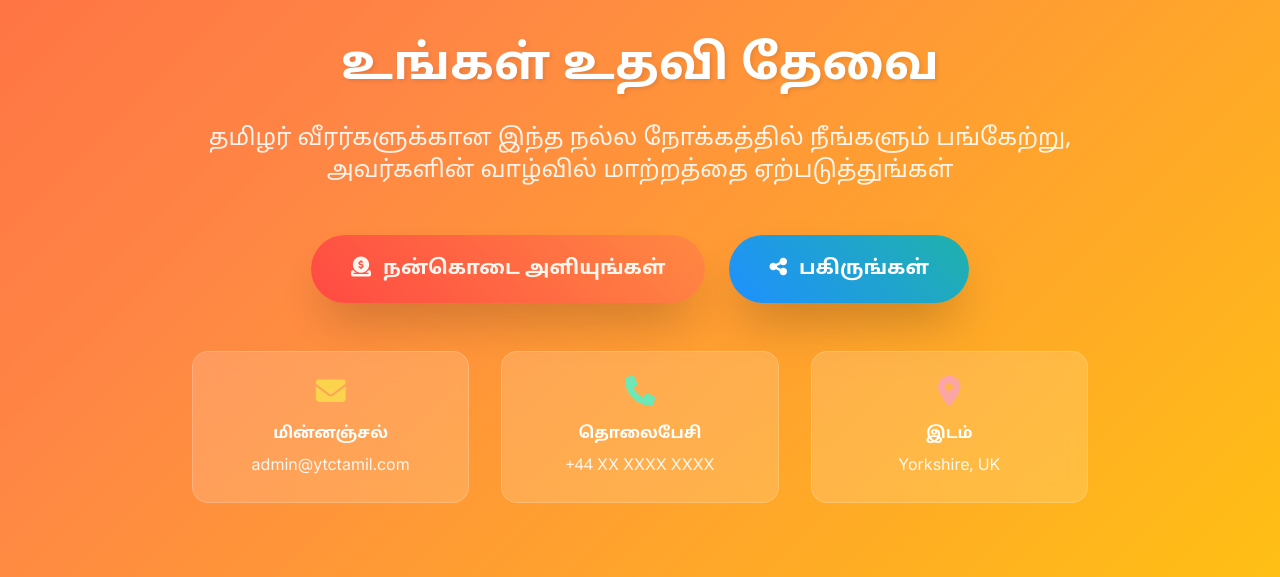
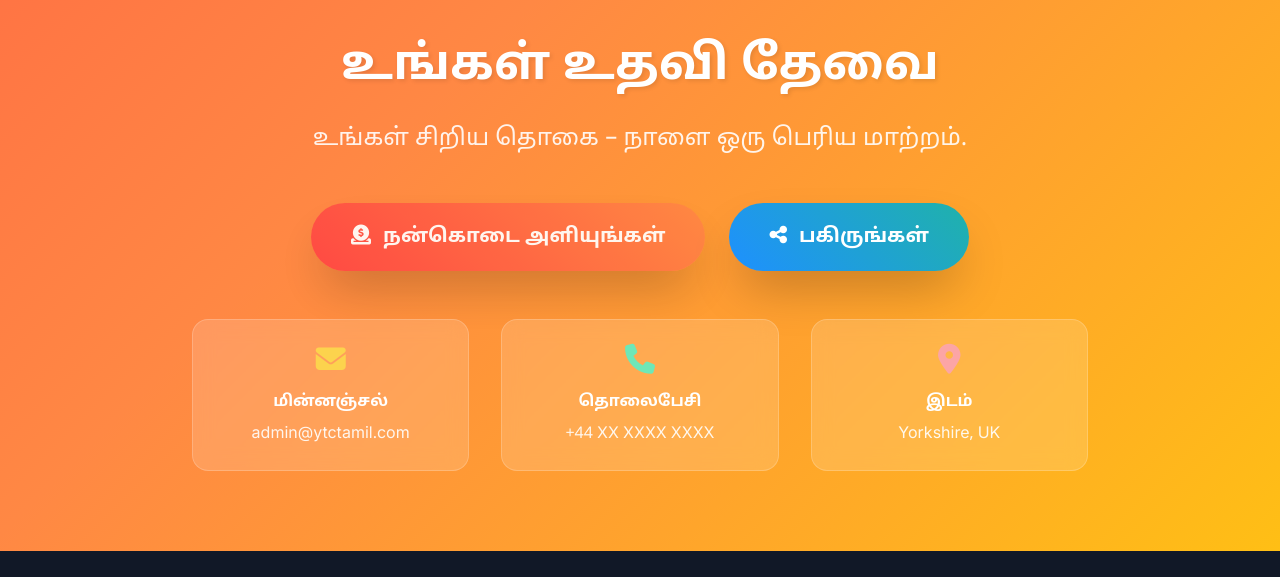
Before and after one commit to Fernando280773/YTCHelpforTamilHeroes, a website: page index.html in a window 1280 px wide. Shown: the part 3700-4277 px from the top of the page. Drawn offline with nearby package versions, Linux system fonts and the light colour scheme.

Commit message:
Update line 269: replace with 'உங்கள் சிறிய தொகை  – நாளை ஒரு பெரிய மாற்றம்.' (no other changes)

```diff
--- a/index.html
+++ b/index.html
@@ -269,7 +269,7 @@
                     உங்கள் உதவி தேவை
                 </h2>
                 <p class="text-xl md:text-2xl text-white mb-12 max-w-4xl mx-auto opacity-90">
-                    தமிழர் வீரர்களுக்கான இந்த நல்ல நோக்கத்தில் நீங்களும் பங்கேற்று, அவர்களின் வாழ்வில் மாற்றத்தை ஏற்படுத்துங்கள்
+                    உங்கள் சிறிய தொகை  – நாளை ஒரு பெரிய மாற்றம்.
                 </p>
 
                 <div class="flex flex-col md:flex-row gap-6 justify-center mb-12">
```
